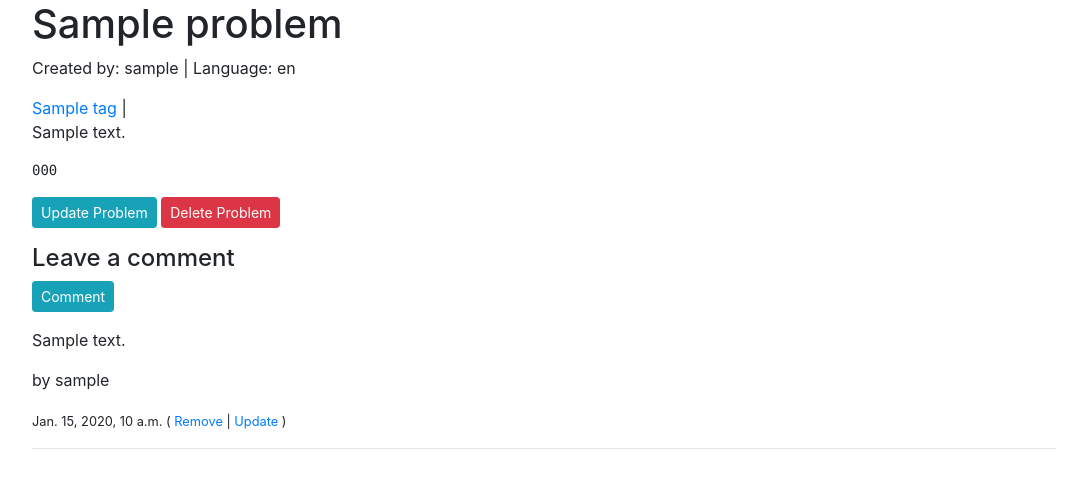
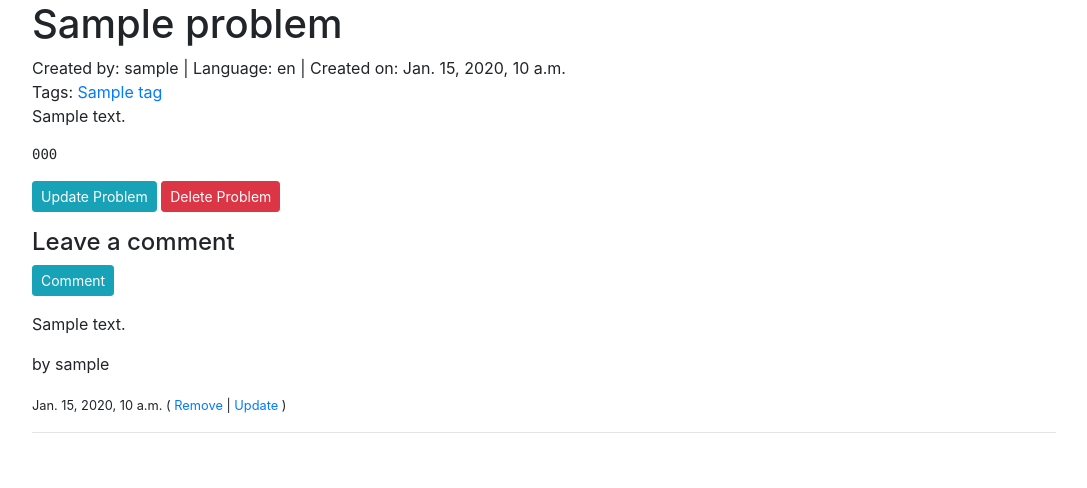
Before and after one commit to HussainIslam/coco, a Django app: template templates/Problems/detail_problem.html in a window 1280 px wide. Shown: the part 56-544 px from the top of the page, without its empty margins (96-1183 px from the left). Run offline with Django 3.2, Linux system fonts and the light colour scheme; the template is opened without the code that fills it: most values are stand-ins (such as "Sample title", 1, 10 or a date in 2020); some libraries are stand-ins or nearby versions.

Commit message:
modified problem information on details page

```diff
--- a/templates/Problems/detail_problem.html
+++ b/templates/Problems/detail_problem.html
@@ -16,10 +16,16 @@
 
 {% block content %}
 <h1>{{ problem.title }}</h1>
-<p>Created by: {{ problem.author.username }} | Language: {{ problem.language }}</p>
+<div>
+    <span class="problem-details-head">Created by: </span>{{ problem.author.username }} |
+    <span class="problem-details-head">Language: </span>{{ problem.language }} |
+    <span class="problem-details-head">Created on: </span>{{ problem.created }}
+</div>
+<div>Tags:
 {% for tag in problem.tags.all %}
-    <a href="{% url 'same_tag' tag.slug %}">{{ tag.name }}</a> |
+    <a href="{% url 'same_tag' tag.slug %}">{{ tag.name }}</a>&nbsp;
 {% endfor %}
+</div>
 {% autoescape off %}
     <p>{{ problem.description }}</p>
 {% endautoescape %}
```
